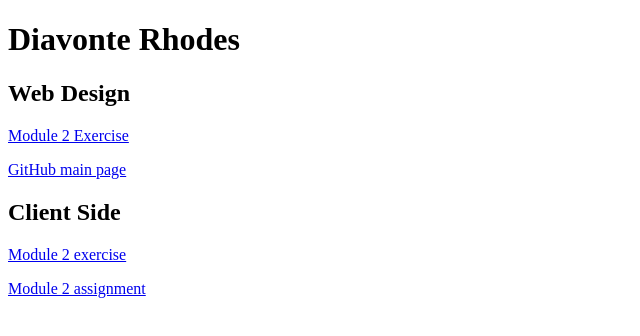
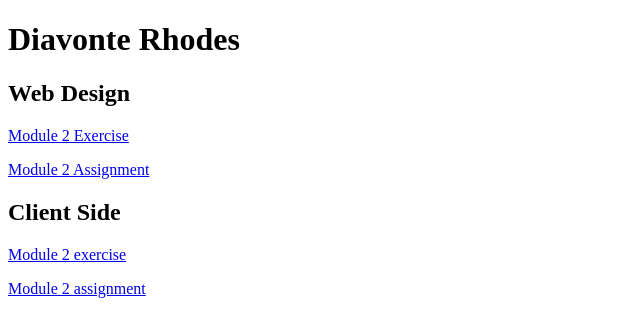
Before and after one commit to deerhodes18/webdev, a plain HTML site: page index.html in a window 1280 px wide. Shown: the full height of the page, 0-640 px from the left. Drawn offline with Linux system fonts and the light colour scheme.

Commit message:
Update index.html

```diff
--- a/index.html
+++ b/index.html
@@ -13,11 +13,12 @@
         <h2> Web Design </h2>
 
         <p><a href="ClientSide/module2/module2exercise"> Module 2 Exercise </a></p>
-        <p><a href="ClientSide/Module2/module2exercise">GitHub main page</a></p>
+        <p><a href="ClientSide/Module2/module2exercise">Module 2 Assignment </a></p>
 
         <h2> Client Side </h2>
-        <p><a href="Clientside/module2/module2exercise/RandomImages.html"> Module 2 exercise </a></p>
-        <p><a href="ClientSide/module2/module2assignment/RandomImages.html"> Module 2 assignment</a></p>
+
+        <p><a href="webdev/Clientside/module2/module2exercise/RandomImages.html"> Module 2 exercise </a></p>
+        <p><a href="webdev/ClientSide/module2/module2assignment/RandomImages.html"> Module 2 assignment </a></p>
 
     </body>
       </html>
```
